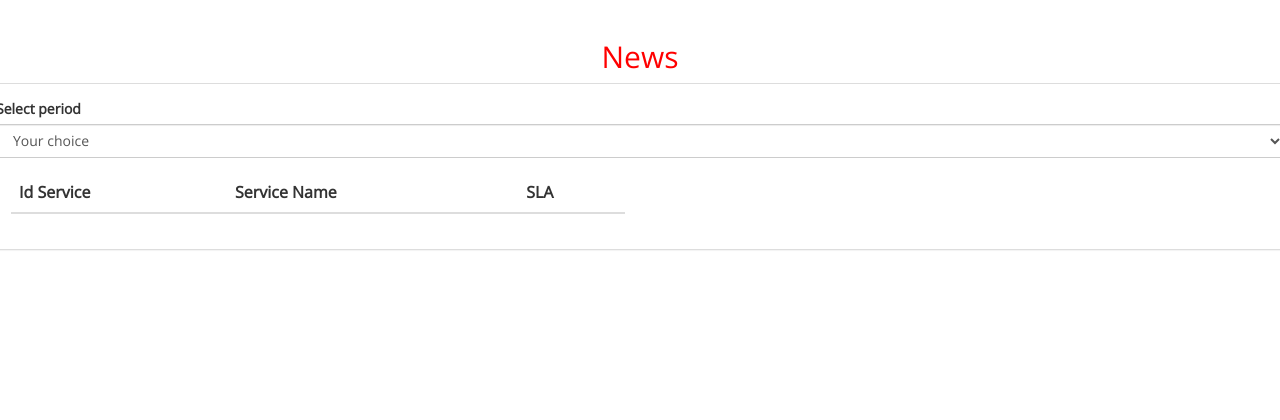
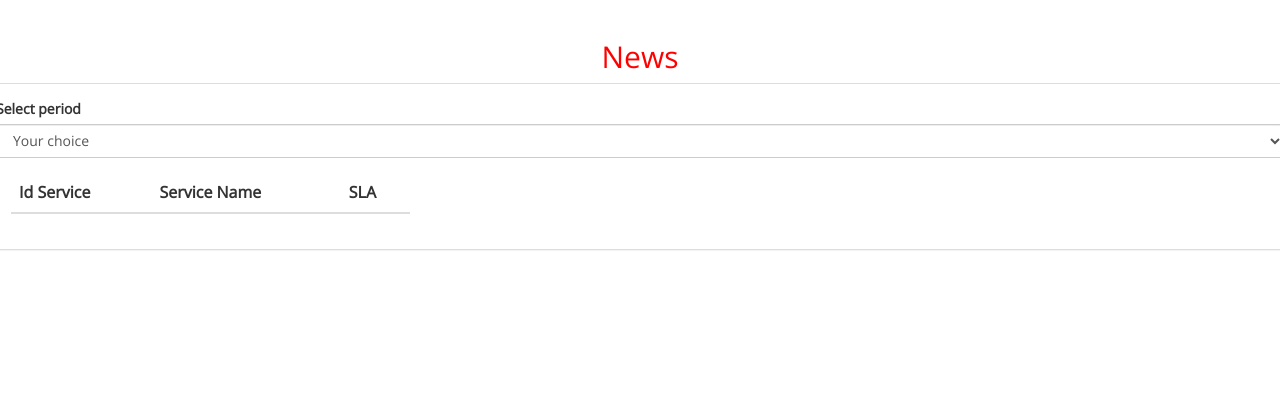
Before and after one commit to HabibAroua/Connect-with-Zabbix-API, a PHP site: the page made by htdocs/zabbix/web/app/views/content_default.php in a window 1280 px wide. Shown: the top 420 px of the page. Run offline with PHP 8.4, Linux system fonts and the light colour scheme; the template is opened without the code that fills it, so the values that code supplies are empty; the visitor is signed in with stand-in values (Sample User, id 1); some libraries are stand-ins or nearby versions.

Commit message:
Update content_default.php

```diff
--- a/htdocs/zabbix/web/app/views/content_default.php
+++ b/htdocs/zabbix/web/app/views/content_default.php
@@ -33,7 +33,7 @@
                             </div>
 												</div>
                         <div class="row">
-                            <div class="col-md-6">
+                            <div class="col-md-4">
                                 <table  class="table table-striped table-hover" id="example">
                                     <thead>
                                         <tr>
@@ -64,7 +64,7 @@
                                     </tbody>
                                 </table>
                             </div>
-                            <div class="col-md-6">
+                            <div class="col-md-8">
                                 <div id="pushups"></div>
                             </div>
                         </div>
```
